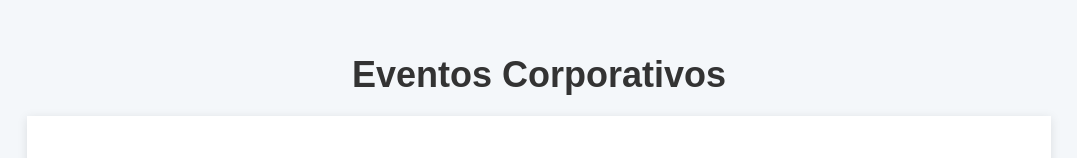
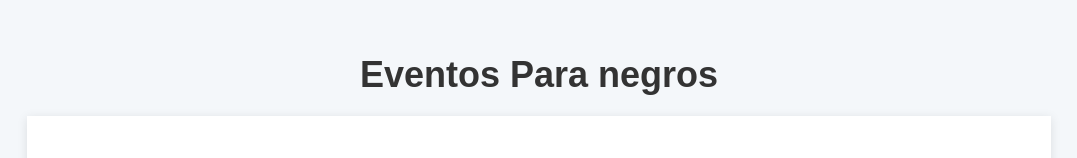
Before and after one commit to kcarranzam1/recuperacion_front, a Vue app: page / in a window 1280 px wide. Shown: the top 158 px of the page, without its empty margins (101-1178 px from the left). Built offline with nearby package versions, Linux system fonts and the light colour scheme; no server answers.

Commit message:
Cambio de titulo

```diff
--- a/src/App.vue
+++ b/src/App.vue
@@ -1,7 +1,7 @@
 <template>
   <div id="app">
     <div class="container">
-      <h1 class="title">Eventos Corporativos</h1>
+      <h1 class="title">Eventos Para negros</h1>
 
       <!-- Sección Tipos de Evento -->
       <section class="card card-section">
```
